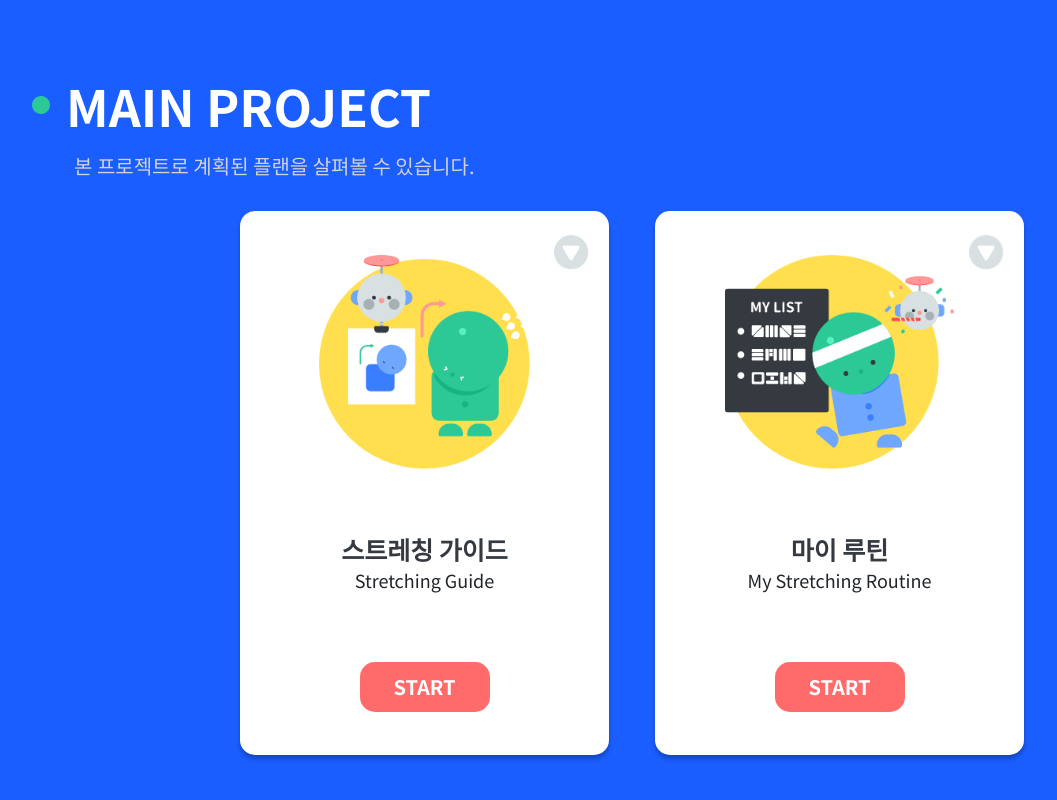
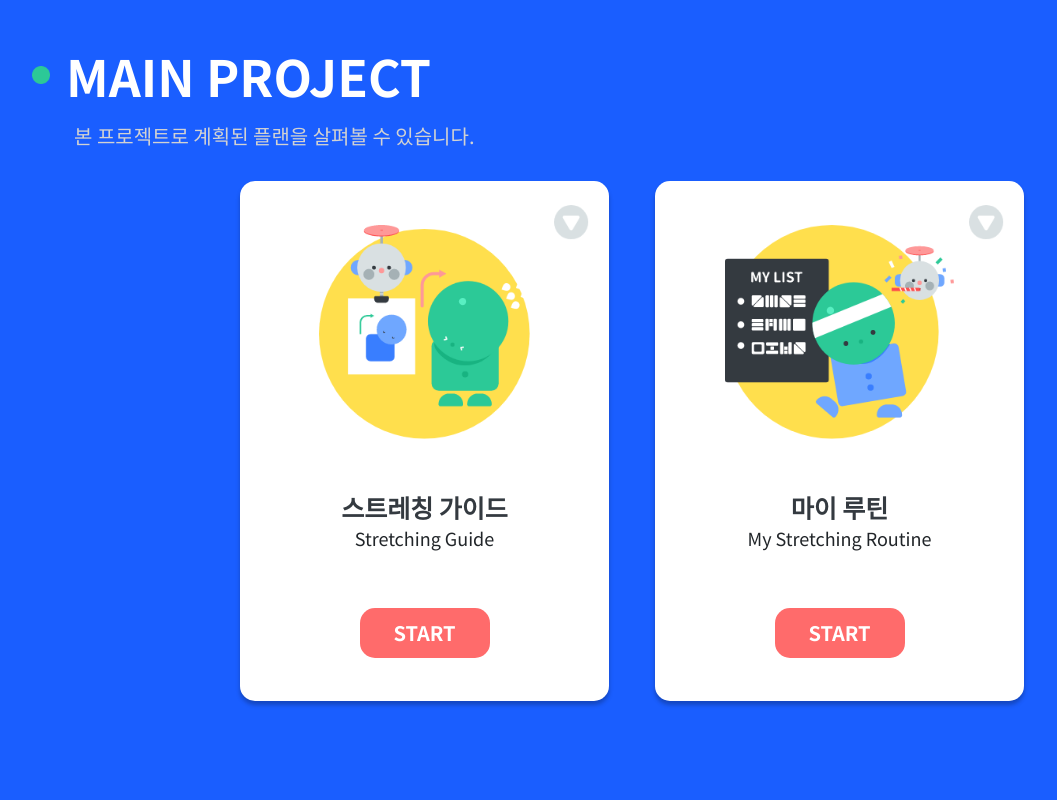
Before and after one commit to turtle-engineers/BTP_ui, a Vue app: page / in a window 1280 px wide. Shown: the part 2633-3433 px from the top of the page, without its empty margins (8-1065 px from the left). Built offline with nearby package versions, Linux system fonts and the light colour scheme.

Commit message:
메인프로젝트 뒷부분 수정

```diff
--- a/src/assets/scss/components/home.scss
+++ b/src/assets/scss/components/home.scss
@@ -76,19 +76,21 @@ body{
   margin-bottom: 253px;
   text-align: center;
 }
-.project-item {
+.project-item-front {
   position: relative;
   margin: 0 23px;
   width: 369px;
+  height: 520px;
   border-radius: 15px;
   background: #FFFFFF;
   box-shadow: 0px 4px 4px rgba(0, 0, 0, 0.25);
+
+    .project-title{
       h1 {
         margin: 0 0;
         font-weight: bold;
         font-size: 25px;
         line-height: 36px;
-      text-align: center;
         color: $btpblack;
       }
       h2 {
@@ -100,6 +102,13 @@ body{
         line-height: 26px;
       }
     }
+    .container{
+      text-align: center;
+      p {
+        opacity: 0%;
+      }
+    }
+
     .project-icon {
       display: inline-block;
       height: 214px;
@@ -113,12 +122,9 @@ body{
       top:24.45px;
       right: 19.76px;
     }
-
     .start {
-  display: inline-block;
+      margin: 0;
       border-radius: 15px;
-  margin-top: 57px;
-  margin-bottom: 43px;
       width: 130px;
       height: 50px;
       background-color: $redbtn;
@@ -127,7 +133,54 @@ body{
       color: white;
       line-height: 50px;
       vertical-align: middle;
+
+      position: absolute;
+      bottom: 43px-25px;
+      left: 50%;
+      transform:translate(-50%, -50%);
     }
+}
+
+.project-item-back{
+  @extend .project-item-front;
+
+  .project-title{
+    position: absolute;
+    top: 38px;
+    left: 47px;
+    text-align: left;
+    h1 {
+      font-weight: bold;
+      font-size: 25px;
+    }
+    h2 {
+      font-size: 16px;
+    }
+  }
+  .container {
+    text-align: left;
+    width: fit-content;
+    position: absolute;
+    bottom: 131px;
+    left: 47px;
+    p {
+      margin: 0;
+      opacity: 100%;
+      font-size: 18px;
+      line-height: 40px;
+    }
+  }
+  .project-icon {
+    position: absolute;
+    height: 128px;
+    top: 84px;
+    right: 30px;
+    margin: 0;
+  }
+
+}
+
+
 
 
 @media (max-width: $mobile) {
@@ -182,7 +235,8 @@ body{
     margin-bottom: 27px;
     text-align: left;
   }
-  .project-item {
+
+  .project-item-front{
     position: relative;
     background-color: white;
     margin-bottom: 27px;
@@ -213,7 +267,7 @@ body{
       font-weight: bold;
       color: $btpblack;
     }
-  }
+
     .project-icon {
       margin: 0;
       height: 103px;
@@ -241,5 +295,6 @@ body{
       margin: 0;
     }
 
+  }
 
 }
--- a/src/views/Home.vue
+++ b/src/views/Home.vue
@@ -53,7 +53,7 @@
                     당신은 이 프로젝트에 자유롭게 참여할 수 있습니다.<br>
                 </p>
                 <a href="#">
-                    <div class="morebtn">MORE</div>
+                    <div class="showMore">MORE</div>
                 </a>
             </div>
 
@@ -103,22 +103,38 @@
                 </div>
                 <!-- 상세 메뉴 -->
                 <div class="project-menu">
-                    <div class="project-item">
+                    <div class="project-item-front">
                         <img class="project-icon" src="../assets/images/stretching.png">
+                        <div class="project-title">
+                          <h1>스트레칭 가이드</h1>
+                          <h2>Stretching Guide</h2>
+                        </div>
                         <div class="container">
-                            <h1>스트레칭 가이드</h1>
-                            <h2>Stretching Guide</h2>
+                            <p>
+                                <b>스트레칭가이드 사용방법 예시</b><br>
+                                1. 스트레칭을 할 부위를 고릅니다.<br>
+                                2. 지속 시간을 선택해주세요.<br>
+                                3. 진행에 맞추어 스트레칭 해주세요.
+                            </p>
                         </div>
                         <img class="showbtn" src="../assets/icon/circle-down-btn.png">
                         <a href="#">
                             <div class="start">START</div>
                         </a>
                     </div>
-                    <div class="project-item">
+                    <div class="project-item-front">
                         <img class="project-icon" src="../assets/images/myroutine.png">
+                        <div class="project-title">
+                          <h1>마이 루틴</h1>
+                          <h2>My Stretching Routine</h2>
+                        </div>
                         <div class="container">
-                            <h1>마이 루틴</h1>
-                            <h2>My Stretching Routine</h2>
+                            <p>
+                                <b>스트레칭가이드 사용방법 예시</b><br>
+                                1. 스트레칭을 할 부위를 고릅니다.<br>
+                                2. 지속 시간을 선택해주세요.<br>
+                                3. 진행에 맞추어 스트레칭 해주세요.
+                            </p>
                         </div>
                         <img class="showbtn" src="../assets/icon/circle-down-btn.png">
                         <a href="#">
@@ -340,4 +356,16 @@
         document.getElementById("calender_date").innerText = calenderM;
         document.getElementById("calender_target").innerHTML = tag;
     }
+    // const showBtn = document.getElementsByClassName("showbtn");
+    // for (let i=0; i < showBtn.length; i++){
+    //   showBtn[i].addEventListener("click", showDesc);
+    // }
+    // function showDesc(){
+    //   alert('test!');
+
+      // if(showMore.classList=="YES"){
+      //     toggleBtn.value="NO";}
+      // else if(toggleBtn.value=="NO"){
+      //     toggleBtn.value="YES";}
+    // }
 </script>
```
Also changed, not shown: src/assets/icon/gray-circle-menu.png (added). Lines whose indentation alone changed are shown as unchanged.
